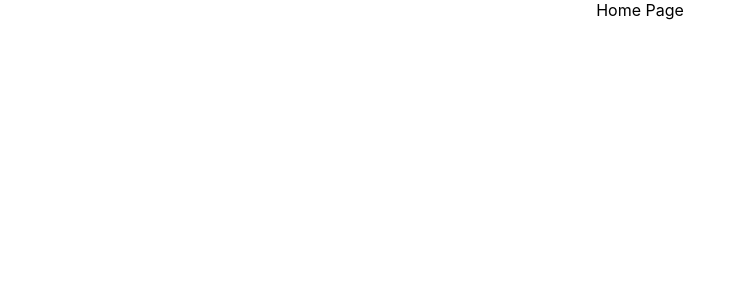
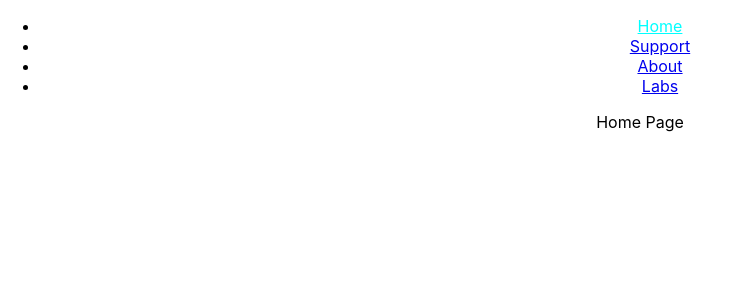
Before and after one commit to ramsai-5A1/RouterApp, a React (Create React App) app: page / in a window 1280 px wide. Shown: the top 300 px of the page, without its empty margins (0-730 px from the left). Built offline with nearby package versions, Linux system fonts and the light colour scheme.

Commit message:
Added buttons and NavLink to highlight clicked button

```diff
--- a/src/App.css
+++ b/src/App.css
@@ -1,3 +1,7 @@
 .App {
   text-align: center;
 }
+
+.active {
+  color:aqua;
+}
--- a/src/App.js
+++ b/src/App.js
@@ -1,14 +1,36 @@
 import './App.css';
-import { Route, Routes } from 'react-router-dom';
+import { Route, Routes, NavLink } from 'react-router-dom';
 import { Home } from './components/Home';
 import { Support } from './components/Support';
 import { About } from './components/About';
 import { NotFound } from './components/NotFound';
 import { Labs } from './components/Labs';
+import { Link } from 'react-router-dom';
 
 function App() {
   return (
     <div className="App">
+        <nav>
+          <ul>
+            <li>
+              <NavLink to="/">Home</NavLink>
+            </li>
+
+            <li>
+              <NavLink to="/support">Support</NavLink>
+            </li>
+
+            <li>
+              <NavLink to="/about">About</NavLink>
+            </li>
+
+            <li>
+              <NavLink to="/labs">Labs</NavLink>
+            </li>
+          </ul>
+        </nav>
+
+
         <Routes>
           <Route path="/" element={<Home/>} />
           <Route path="/support" element={<Support/>} />
```
